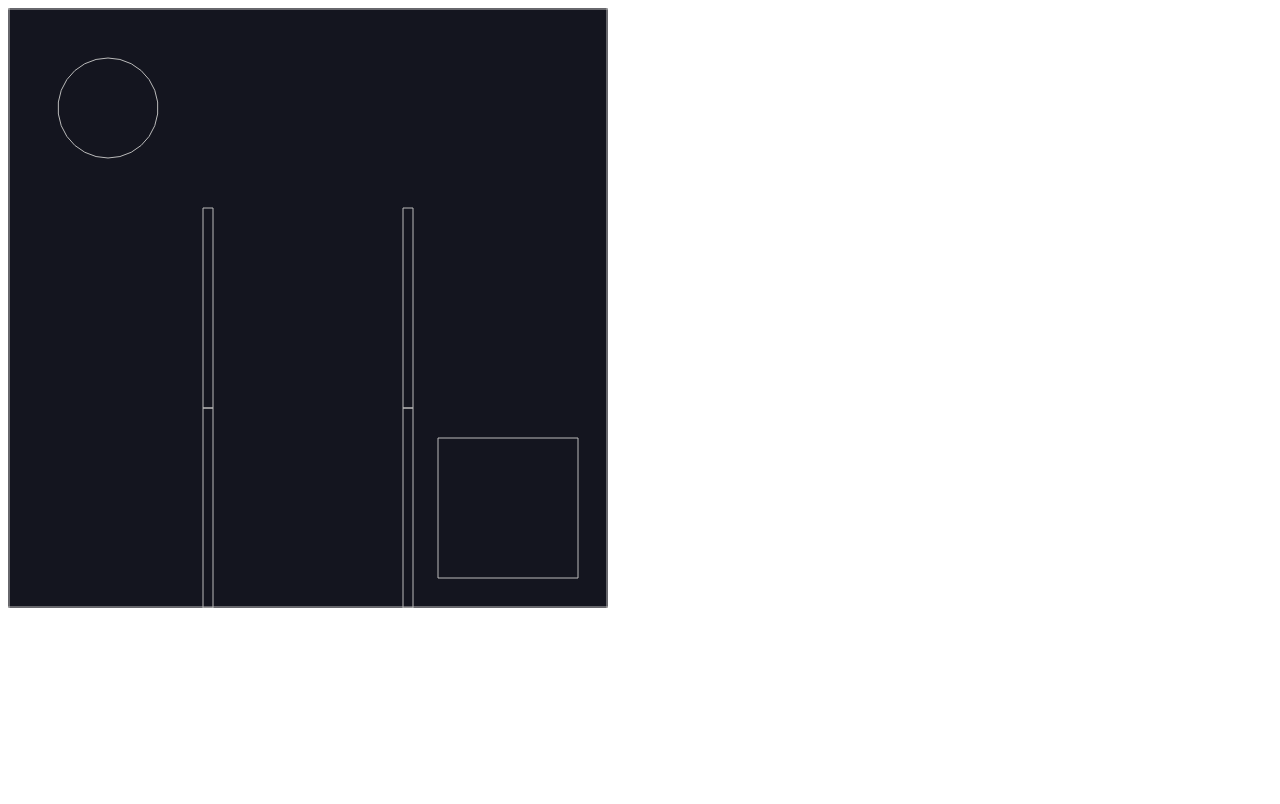
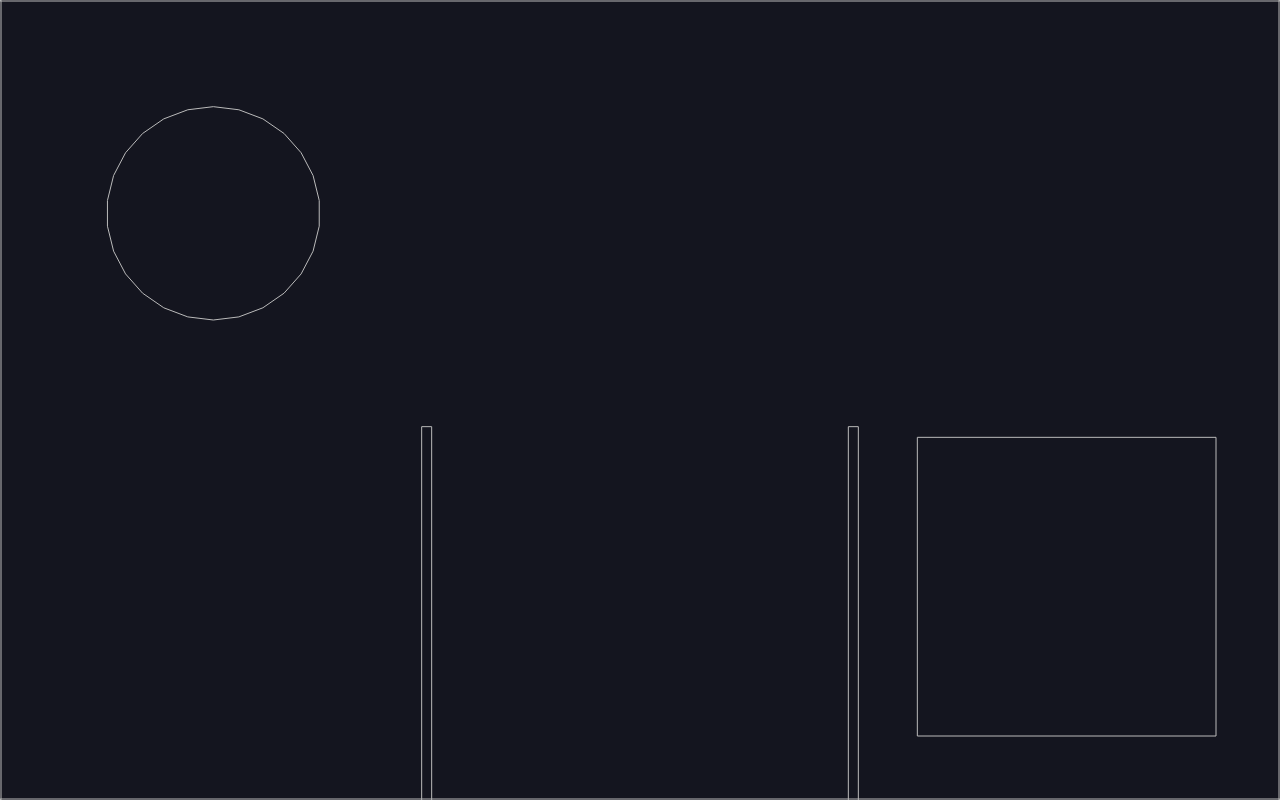
Before and after one commit to FarniaEmami/maze, a plain HTML site: page index.html in a window 1280 px wide. Drawn offline with nearby package versions, Linux system fonts and the light colour scheme.

Commit message:
stretch the canvas
Signed-off-by: Farnia Emani <farnia.emami@babelforce.com>

```diff
--- a/index.html
+++ b/index.html
@@ -2,6 +2,11 @@
 <html>
     <head>
         <script src="https://cdnjs.cloudflare.com/ajax/libs/matter-js/0.14.2/matter.min.js"></script>
+        <style>
+            body {
+                margin: 0;
+            }
+        </style>
     </head>
     <body>
         <script src="index.js"></script>
--- a/index.js
+++ b/index.js
@@ -1,8 +1,8 @@
 const { Engine, Render, Runner, World, Bodies, Body, Events } = Matter
 
 const cells = 3
-const width = 600
-const height = 600
+const width = window.innerWidth
+const height = window.innerHeight
 
 const unitLength = width / cells
 
```
